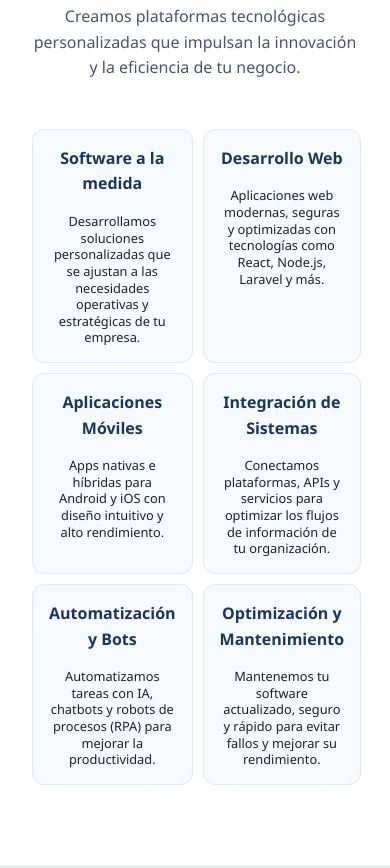
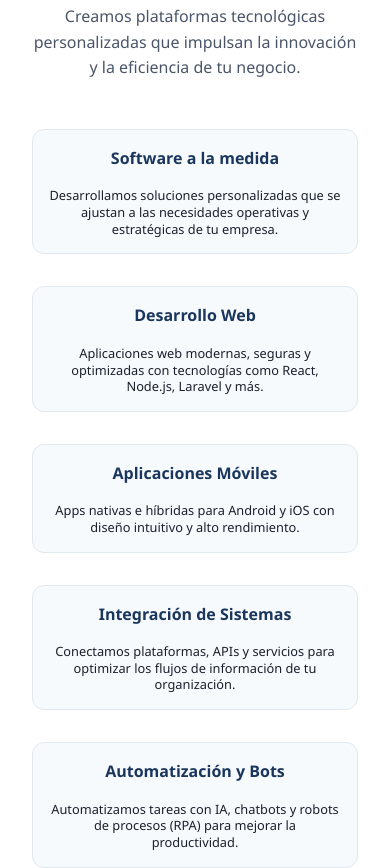
Before and after one commit to success-technology/Success-Technology, a plain HTML site: page Archivos/Desarrollo.html in a window 390 px wide. Shown: the part 600-1468 px from the top of the page. Drawn offline with Linux system fonts and the light colour scheme.

Commit message:
pagina empresa

```diff
--- a/Archivos/Desarrollo.css
+++ b/Archivos/Desarrollo.css
@@ -544,11 +544,6 @@ nav a:hover::after {
         display: block; /* Mostrar botón atrás */
     }
 
-    /* 2. TARJETAS EN 1 COLUMNAS (Requerimiento) */
-    .dev-grid {
-        grid-template-columns: 1fr 1fr; /* Forzar 1 columnas */
-        gap: 10px; /* Reducir espacio */
-    }
 
     .dev-card {
         padding: 1rem; /* Padding reducido */
```
